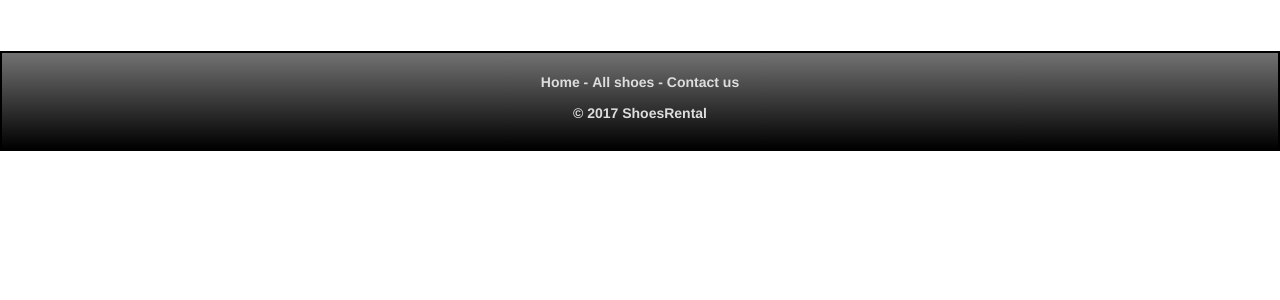
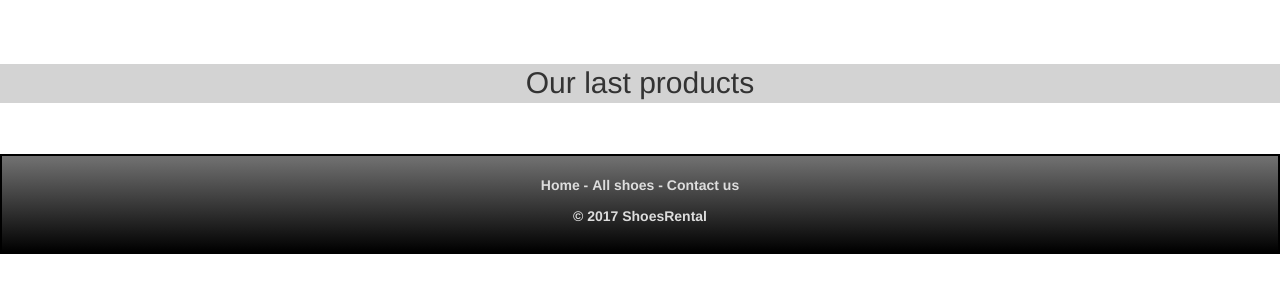
Before and after one commit to issam21000/LumberShoes, a PHP site: template components/homepage.twig in a window 1280 px wide; the page is wider, and only the part inside the window is pictured. Shown: the part 102-402 px from the top of that part. Run offline with PHP 8.4, Linux system fonts and the light colour scheme; the template is opened without the code that fills it, so the values that code supplies are empty; some libraries are stand-ins or nearby versions.

Commit message:
add missing title in homepage

```diff
--- a/components/homepage.twig
+++ b/components/homepage.twig
@@ -7,6 +7,8 @@
 
 
 	{% block content %}
+
+		<h2 class="section-container">Our last products</h2>
 
 		{% if flash.getMessage('InfoDeconnected')[0] %}
 	   		<div class="alert alert-danger">
```
